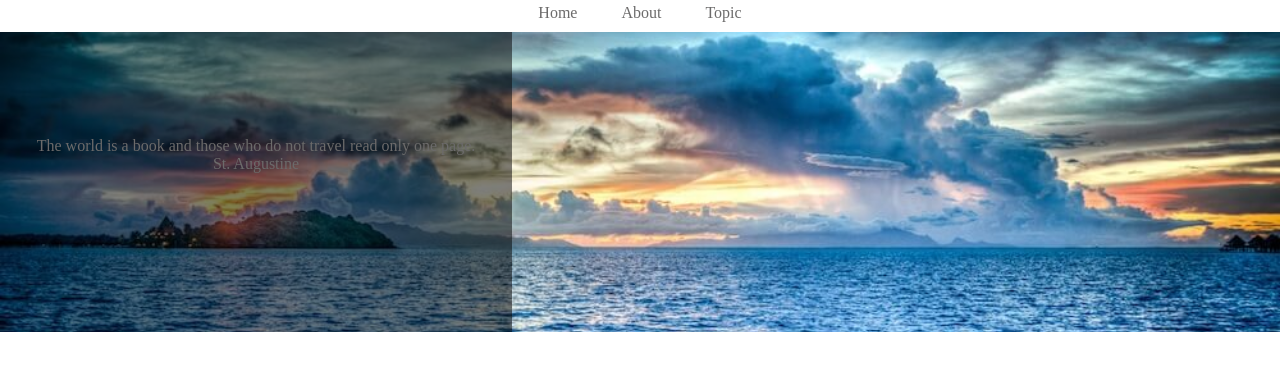
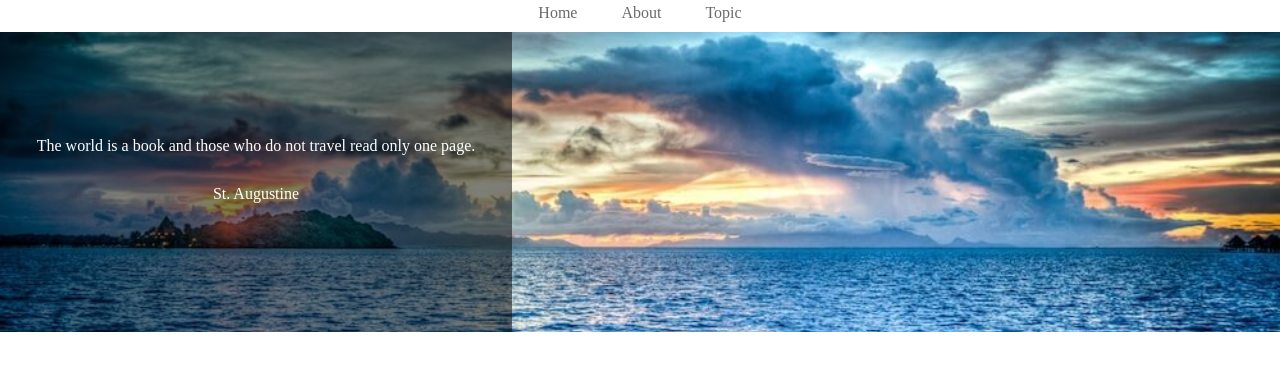
Before and after one commit to EmiHasegawa0125/chapter6_exercise, a plain HTML site: page caravan/index.html in a window 1280 px wide. Shown: the part 73-444 px from the top of the page. Drawn offline with Linux system fonts and the light colour scheme.

Commit message:
[Update] メインビジュアルコンテンツのテキスト色変更

```diff
--- a/caravan/style.css
+++ b/caravan/style.css
@@ -48,6 +48,15 @@ header .heading{
   padding-top: 105px;
 }
 
+.main-visual-text{
+  color: white;
+}
+
+.main-visual-name {
+  margin-top: 30px;
+  color: #fff;
+}
+
 .main{
   width: 840px;
   display: flex;
```
